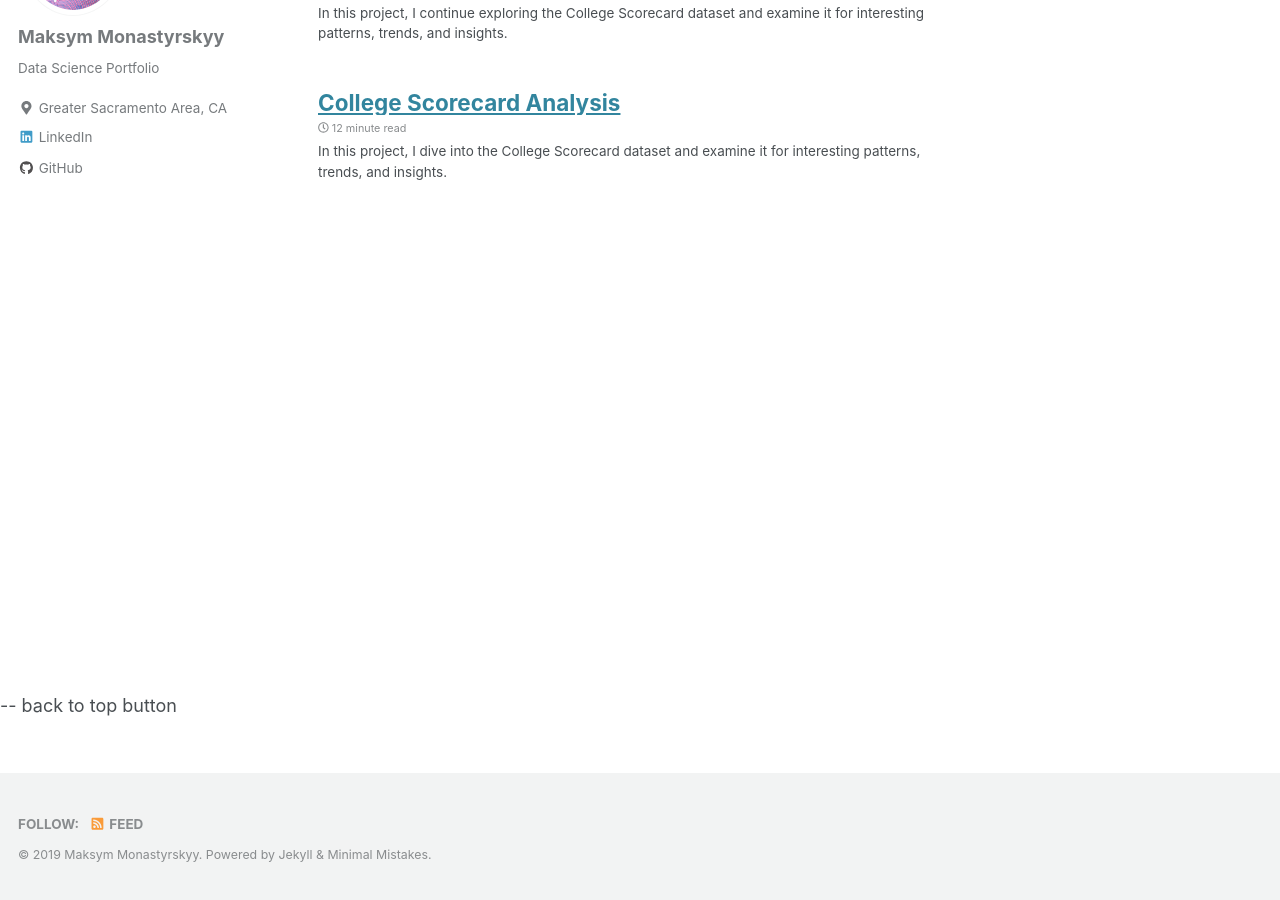
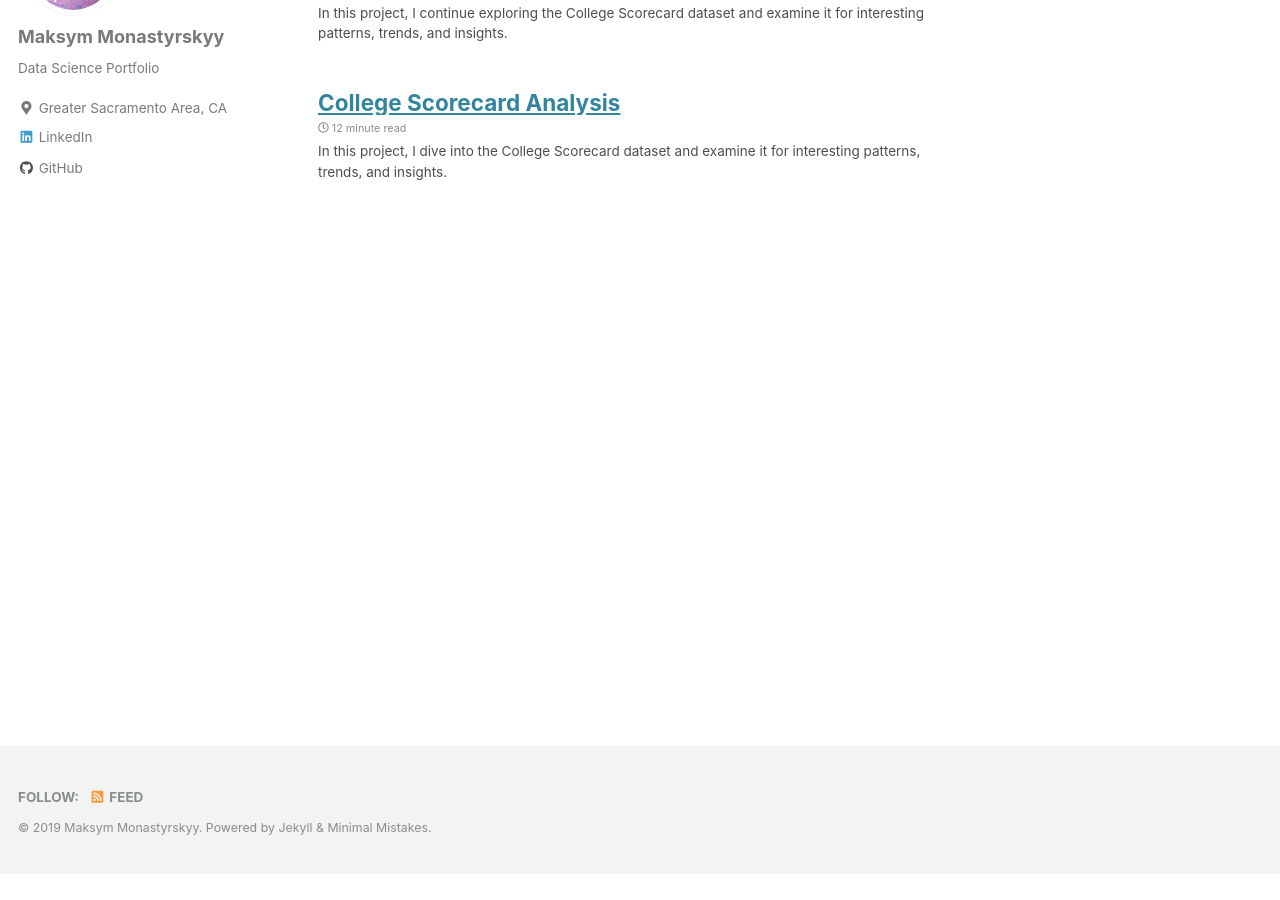
Before and after one commit to monastyrskyy/monastyrskyy.github.io, a Jekyll site: the page built from index.html, in a window 1280 px wide and 900 px high, scrolled down 425 px. Built offline with Jekyll 4.4.1, drawn with Linux system fonts in a browser that asks for light colours; cached includes are drawn as plain includes; nearby versions of some CDN libraries; the list of posts is cut into pages by our own code; after the commit the page ends 1298 px from its top, so only the background shows below that.

Commit message:
removed comment from default.html

```diff
--- a/_layouts/default.html
+++ b/_layouts/default.html
@@ -29,7 +29,6 @@
       </div>
     {% endif %}
 
--- back to top button
     <aside class="sidebar__top">
     <a href="#site-nav"> <i class="fal fa-angle-double-up fa-2x"></i></a>
     </aside>
```
